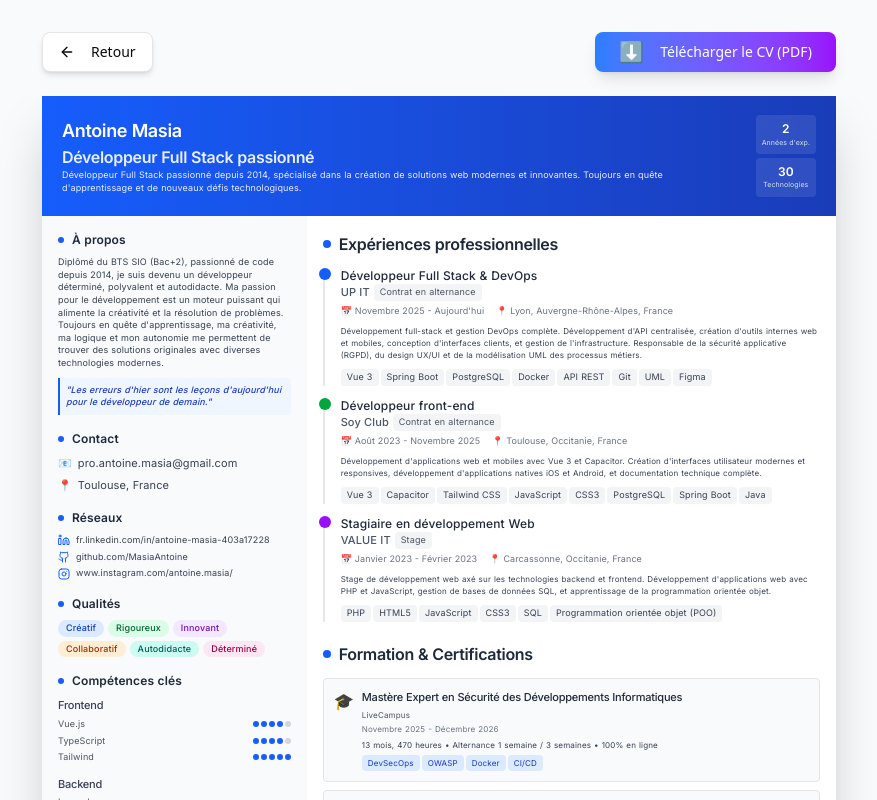
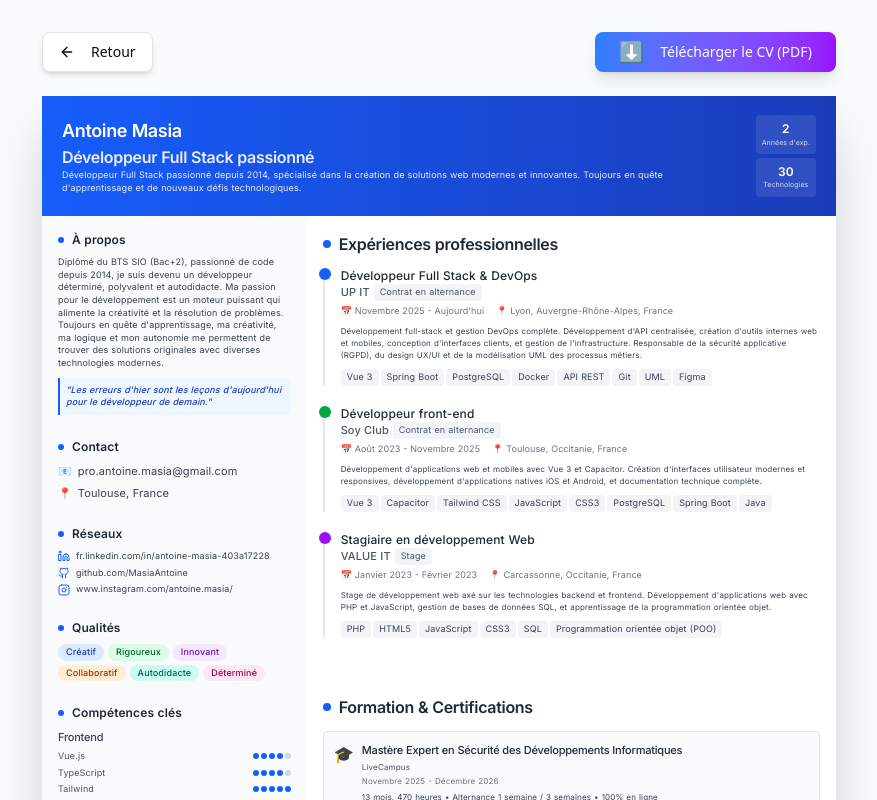
Before and after one commit to MasiaAntoine/portfolio-vue3, a Vue app: page /cv-preview in a window 1280 px wide. Shown: the top 800 px of the page, without its empty margins (201-1078 px from the left). Built offline with nearby package versions, Linux system fonts and the light colour scheme.

Commit message:
style: update spacing and layout in CV components for improved visual consistency

```diff
--- a/src/components/cvPreview/leftColumn/CvLeftColumn.vue
+++ b/src/components/cvPreview/leftColumn/CvLeftColumn.vue
@@ -10,7 +10,7 @@ import CvQrCode from './CvQrCode.vue'
 <template>
   <!-- Colonne de gauche -->
   <div class="bg-gray-50 flex flex-col p-4 justify-between">
-    <div class="col-span-1 flex flex-col gap-4">
+    <div class="col-span-1 flex flex-col gap-6">
       <CvAbout />
       <CvContact />
       <CvSocialNetworks />
--- a/src/components/cvPreview/leftColumn/CvSkills.vue
+++ b/src/components/cvPreview/leftColumn/CvSkills.vue
@@ -13,7 +13,7 @@ const getLevelStars = (level: number) => {
       <span class="w-1.5 h-1.5 bg-blue-600 rounded-full mr-2"></span>
       Compétences clés
     </h3>
-    <div class="space-y-3">
+    <div class="space-y-4">
       <div v-for="category in skills" :key="category.name">
         <div v-if="category.skills.filter((skill) => skill.cv).length > 0">
           <h4 class="text-[11px] font-semibold text-gray-700 mb-1">{{ category.name }}</h4>
--- a/src/components/cvPreview/rightColumn/CvEducation.vue
+++ b/src/components/cvPreview/rightColumn/CvEducation.vue
@@ -34,7 +34,7 @@ const globalDescriptionClass = computed(() => {
       <span class="w-2 h-2 bg-blue-600 rounded-full mr-2"></span>
       Formation & Certifications
     </h3>
-    <div class="space-y-2">
+    <div class="space-y-5">
       <div
         v-for="edu in education
           .filter(
@@ -42,7 +42,7 @@ const globalDescriptionClass = computed(() => {
           )
           .slice(0, 4)"
         :key="edu.id"
-        class="border rounded p-2.5 bg-gray-50 flex items-start gap-2"
+        class="border rounded p-2.5 bg-gray-50 flex items-start gap-2 education-item"
       >
         <span class="text-base">{{ edu.icon }}</span>
         <div class="flex-1">
--- a/src/components/cvPreview/rightColumn/CvExperiences.vue
+++ b/src/components/cvPreview/rightColumn/CvExperiences.vue
@@ -29,11 +29,11 @@ const globalDescriptionClass = computed(() => {
       <span class="w-2 h-2 bg-blue-600 rounded-full mr-2"></span>
       Expériences professionnelles
     </h3>
-    <div class="space-y-3">
+    <div class="space-y-5">
       <div
         v-for="experience in experiences.filter((exp) => exp.cv === true).slice(0, 3)"
         :key="experience.id"
-        class="border-l-2 border-gray-200 pl-4 relative"
+        class="border-l-2 border-gray-200 pl-4 relative experience-item"
       >
         <div
           :class="`absolute -left-1.5 top-0 w-3 h-3 rounded-full bg-${experience.color}-600`"
--- a/src/components/cvPreview/rightColumn/CvRightColumn.vue
+++ b/src/components/cvPreview/rightColumn/CvRightColumn.vue
@@ -5,7 +5,7 @@ import CvEducation from './CvEducation.vue'
 
 <template>
   <!-- Colonne de droite -->
-  <div class="col-span-2 p-4 flex flex-col gap-5">
+  <div class="col-span-2 p-4 flex flex-col justify-between h-full">
     <CvExperiences />
     <CvEducation />
   </div>
```
